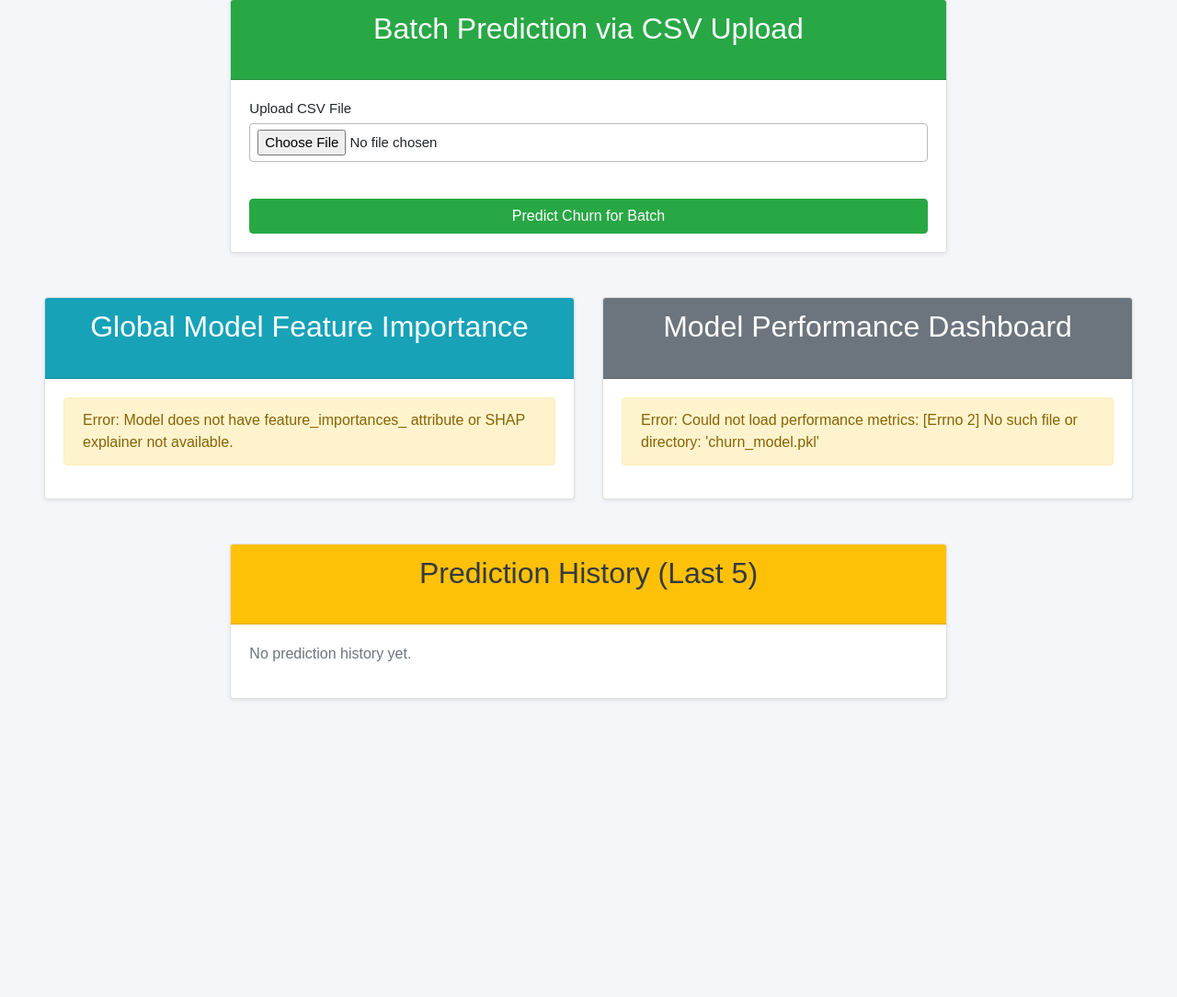
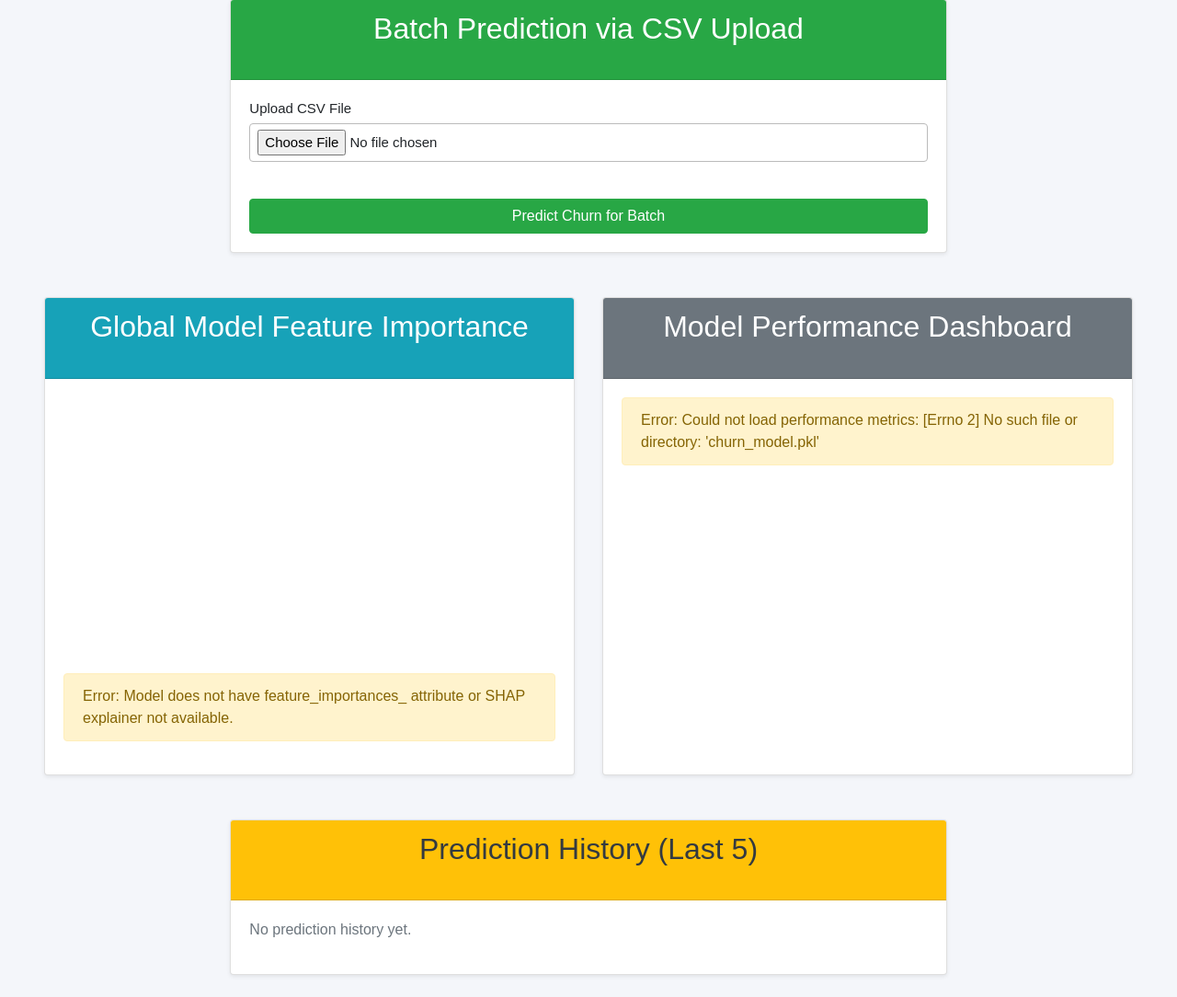
Before and after one commit to davidx345/CustomerChurn, a Flask app: page / in a window 1280 px wide. Shown: the part 811-1895 px from the top of the page at 92% size. Before the commit the page ends 1572 px from the top, so only its background shows below. Run offline with Flask 3, Linux system fonts and the light colour scheme; parts of the project's set-up code (start-up, migrations or seed data) failed here and were passed over; some libraries are stand-ins or nearby versions.

Commit message:
made the shap values spaces

```diff
--- a/templates/index.html
+++ b/templates/index.html
@@ -101,10 +101,11 @@
                             </div>
                             <button type="submit" class="btn btn-primary btn-block">Predict Churn</button>
                         </form>
-                        <div id="predictionResult" class="mt-3 alert" style="display:none;"></div>
-                        <div id="shapExplanation" class="mt-3" style="display:none;">
+                        <div id="predictionResult" class="mt-3 alert" style="display:none;"></div>                        <div id="shapExplanation" class="mt-3" style="display:none;">
                             <h4>SHAP Value Explanation (Local Feature Importance)</h4>
-                            <canvas id="shapChart" width="400" height="200"></canvas>
+                            <div style="height: 300px; position: relative;">
+                                <canvas id="shapChart"></canvas>
+                            </div>
                             <p><small>SHAP values indicate the contribution of each feature to this specific prediction compared to the average. Positive values push the prediction towards churn, negative values push away from churn.</small></p>
                         </div>
                     </div>
@@ -145,9 +146,10 @@
                 <div class="card shadow-sm h-100"> <!-- Added h-100 for equal height cards -->
                     <div class="card-header bg-info text-white"> <!-- Enhanced card header -->
                         <h2>Global Model Feature Importance</h2>
-                    </div>
-                    <div class="card-body">
-                        <canvas id="globalFeatureImportanceChart" width="400" height="200"></canvas>
+                    </div>                    <div class="card-body">
+                        <div style="height: 300px; position: relative;">
+                            <canvas id="globalFeatureImportanceChart"></canvas>
+                        </div>
                         <p id="globalFeatureImportanceError" class="alert alert-warning" style="display:none;"></p>
                     </div>
                 </div>
@@ -325,8 +327,7 @@
                                     borderColor: shapValues.map(val => val > 0 ? 'rgba(255, 99, 132, 1)' : 'rgba(75, 192, 192, 1)'),
                                     borderWidth: 1
                                 }]
-                            },
-                            options: {
+                            },                            options: {
                                 indexAxis: 'y',
                                 scales: {
                                     x: {
@@ -341,7 +342,20 @@
                                     }
                                 },
                                 responsive: true,
-                                maintainAspectRatio: false
+                                maintainAspectRatio: false,
+                                plugins: {
+                                    legend: {
+                                        display: false
+                                    }
+                                },
+                                layout: {
+                                    padding: {
+                                        top: 10,
+                                        bottom: 10,
+                                        left: 10,
+                                        right: 10
+                                    }
+                                }
                             }
                         });
                     } else if (result.shap_values && result.shap_values.error) {
@@ -429,8 +443,7 @@
                                 borderColor: 'rgba(54, 162, 235, 1)',
                                 borderWidth: 1
                             }]
-                        },
-                        options: {
+                        },                        options: {
                             indexAxis: 'y',
                             scales: {
                                 x: {
@@ -442,7 +455,20 @@
                                 }
                             },
                             responsive: true,
-                            maintainAspectRatio: false
+                            maintainAspectRatio: false,
+                            plugins: {
+                                legend: {
+                                    display: false
+                                }
+                            },
+                            layout: {
+                                padding: {
+                                    top: 10,
+                                    bottom: 10,
+                                    left: 10,
+                                    right: 10
+                                }
+                            }
                         }
                     });
                 } else {
```
